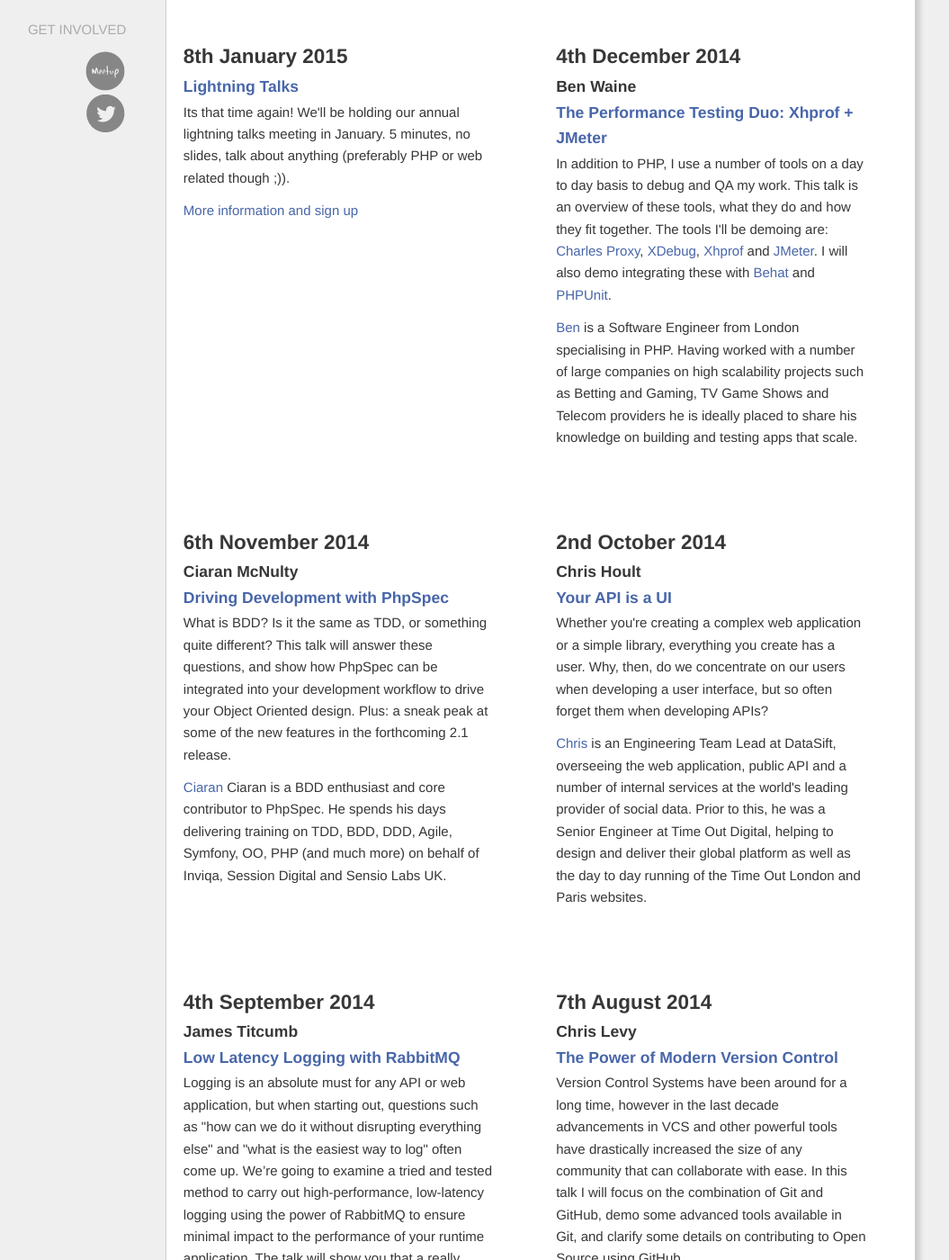
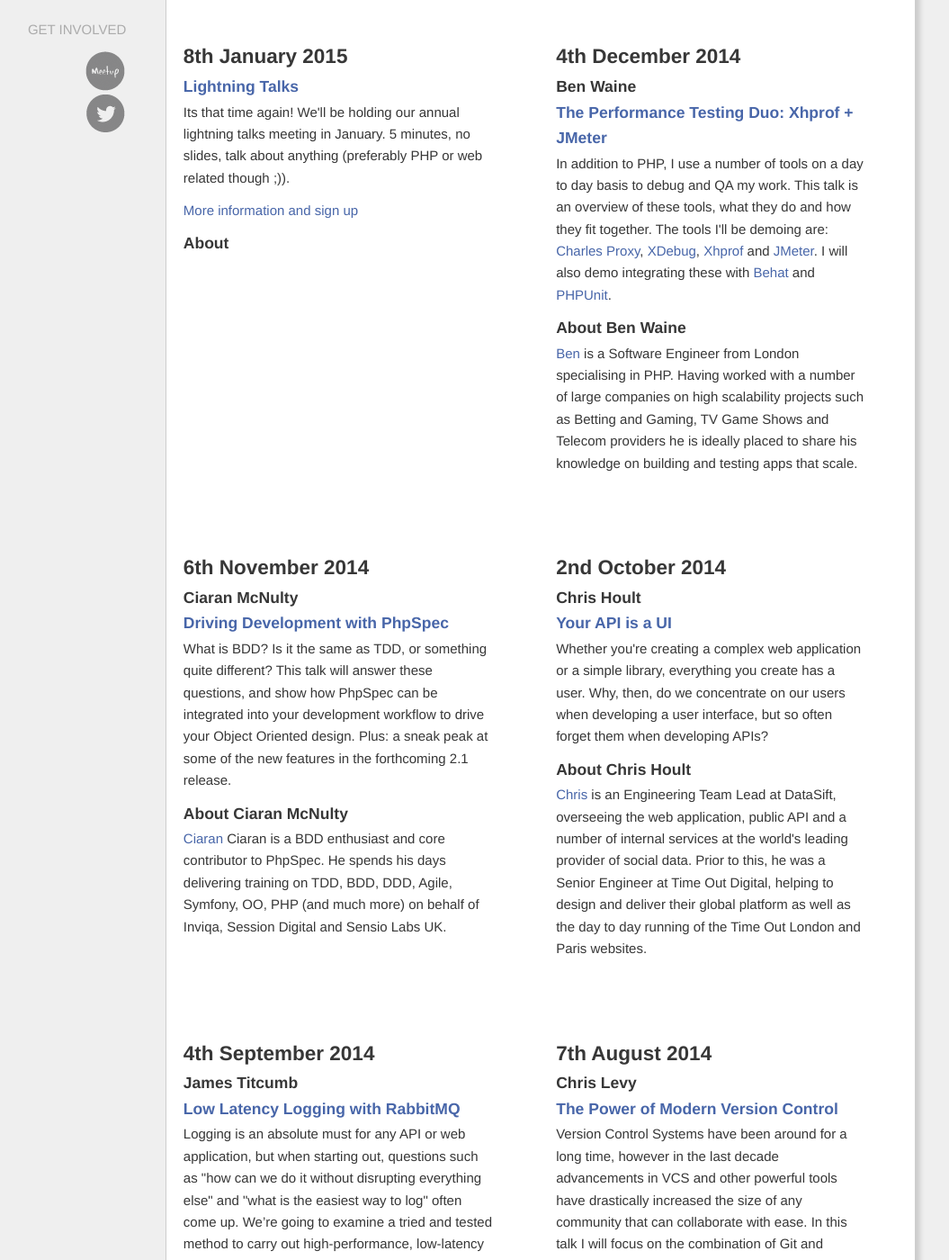
Before and after one commit to phplondon/phplondon.github.io, a Jekyll site: the page built from archive.html, in a window 1280 px wide and 1400 px high, scrolled down 360 px. Shown: the whole window at 90% size, without its empty margins (181-1236 px from the left). Built offline with Jekyll 4.4.1, drawn with Linux system fonts in a browser that asks for light colours; some of the changed text lies outside the part shown.

Commit message:
Add a title for the speaker bio section so its clearer what it is.

```diff
--- a/_includes/talk_snippet.html
+++ b/_includes/talk_snippet.html
@@ -14,6 +14,5 @@
 <h3>{{ site.data.speakers[speaker_without_at].name }}</h3>
 <h3><a href="{{ post.url }}">{{ post.title }}</a></h3>
 {{ post.content }}
-<p>
-    {{ site.data.speakers[speaker_without_at].bio }}
-</p>
+<h3>About {{ site.data.speakers[speaker_without_at].name }}</h3>
+<p>{{ site.data.speakers[speaker_without_at].bio }}</p>
--- a/_layouts/talk.html
+++ b/_layouts/talk.html
@@ -26,9 +26,8 @@
             View the <a href="{{ page.slides }}">slides</a> from the talk
         {% endif %}
 
-        <p>
-            {{ site.data.speakers[speaker_without_at].bio }}
-        </p>
+        <h3>About {{ site.data.speakers[speaker_without_at].name }}</h3>
+        <p>{{ site.data.speakers[speaker_without_at].bio }}</p>
 
         {% if page.meetup %}
             <a href="{{ page.meetup }}">More information on the Meetup page &gt;&gt;</a>
```
